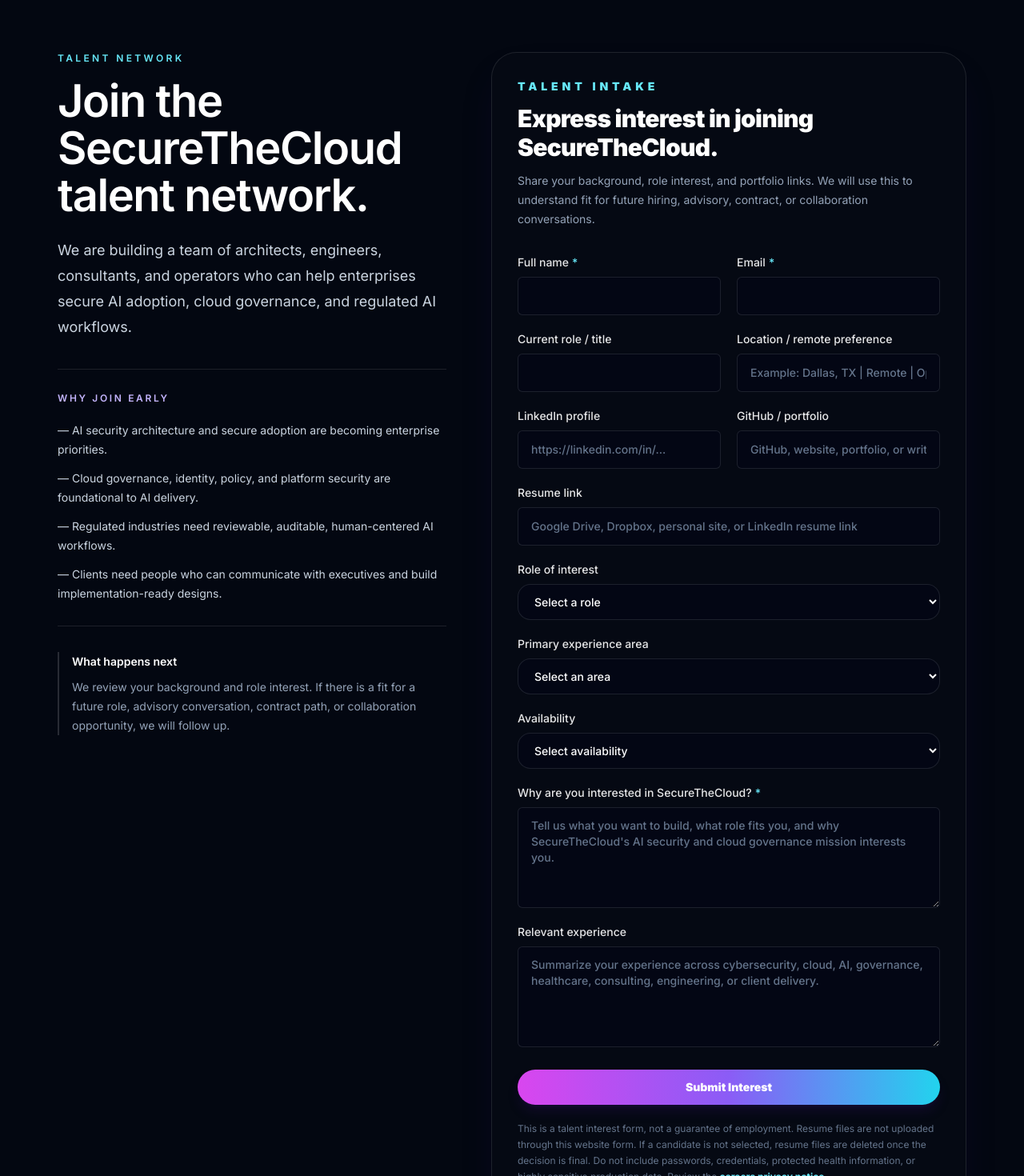
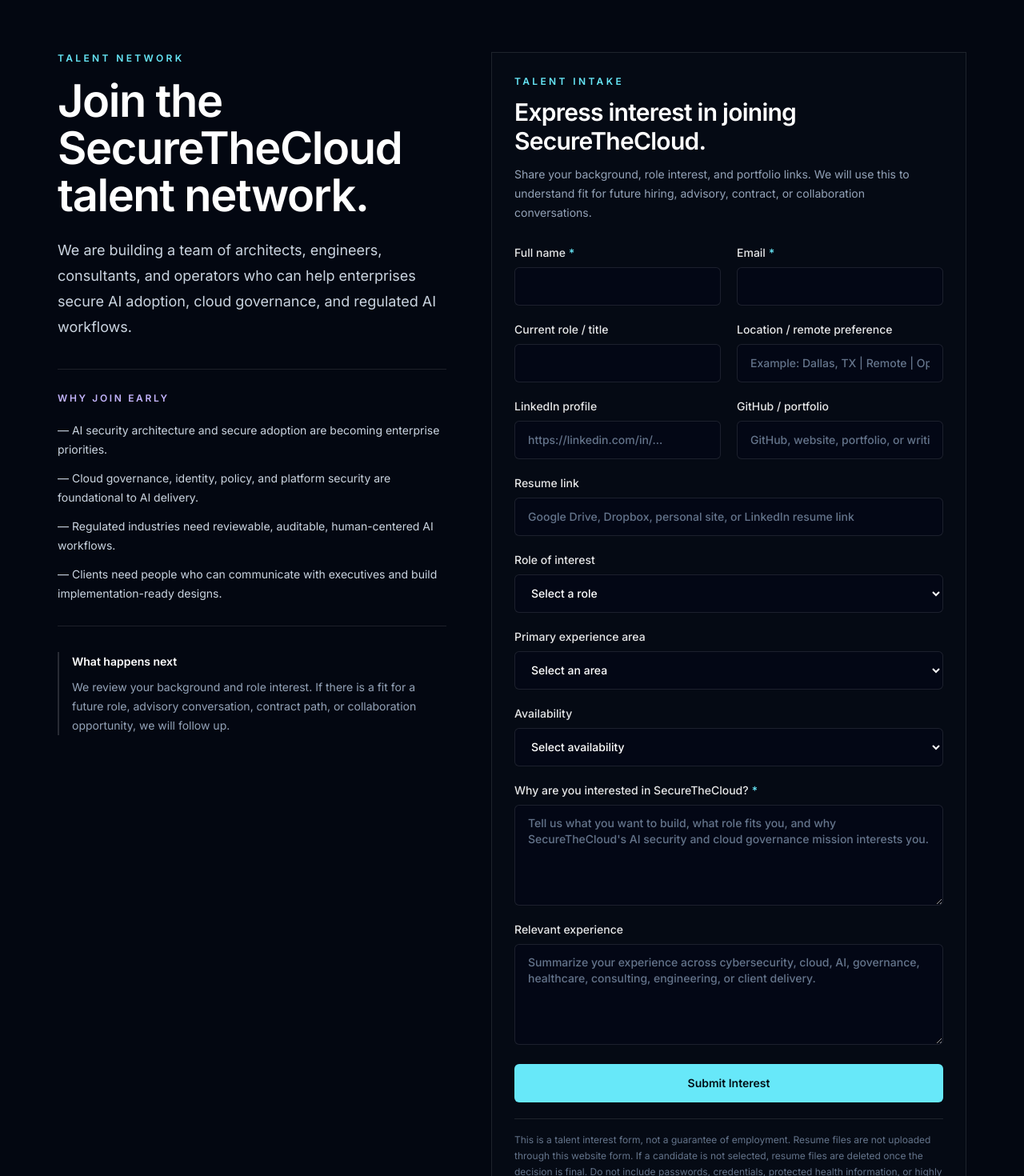
Before and after one commit to S3curethecloud/stc-marketing-site, a Next.js app: page /careers/join in a window 1280 px wide. Shown: the part 120-1590 px from the top of the page at 80% size. Built offline with nearby package versions, Linux system fonts and the light colour scheme.

Commit message:
Align career interest form with restrained enterprise styling

```diff
--- a/components/forms/CareerInterestForm.tsx
+++ b/components/forms/CareerInterestForm.tsx
@@ -14,16 +14,8 @@ type CareerInterestFormProps = {
   defaultRoleSlug?: string;
 };
 
-type FormspreeError = {
-  field?: string;
-  message: string;
-};
-
-type FormspreeResponse = {
-  ok?: boolean;
-  next?: string;
-  errors?: FormspreeError[];
-};
+type FormspreeError = { field?: string; message: string };
+type FormspreeResponse = { ok?: boolean; next?: string; errors?: FormspreeError[] };
 
 const experienceAreas = [
   "AI security architecture",
@@ -54,233 +46,67 @@ export default function CareerInterestForm({
   const [selectedRole, setSelectedRole] = useState("");
 
   useEffect(() => {
-    const roleSlug =
-      defaultRoleSlug ||
-      new URLSearchParams(window.location.search).get("role") ||
-      "";
-
-    const roleTitle =
-      careerRoles.find((role) => role.slug === roleSlug)?.title || "";
-
-    setSelectedRole(roleTitle);
+    const roleSlug = defaultRoleSlug || new URLSearchParams(window.location.search).get("role") || "";
+    setSelectedRole(careerRoles.find((role) => role.slug === roleSlug)?.title || "");
   }, [defaultRoleSlug]);
 
   async function handleSubmit(event: FormEvent<HTMLFormElement>) {
     event.preventDefault();
-
     const form = event.currentTarget;
     const formData = new FormData(form);
-
     setIsSubmitting(true);
     setErrorMessage("");
 
     try {
-      const response = await fetch(action, {
-        method: "POST",
-        headers: {
-          Accept: "application/json",
-        },
-        body: formData,
-      });
-
+      const response = await fetch(action, { method: "POST", headers: { Accept: "application/json" }, body: formData });
       const data = (await response.json().catch(() => ({}))) as FormspreeResponse;
-
       if (!response.ok) {
-        const message =
-          data.errors?.[0]?.message ||
-          "Something went wrong while submitting your interest. Please try again.";
-        setErrorMessage(message);
+        setErrorMessage(data.errors?.[0]?.message || "Something went wrong while submitting your interest. Please try again.");
         setIsSubmitting(false);
         return;
       }
-
       form.reset();
       router.push("/careers/join/success");
     } catch {
-      setErrorMessage(
-        "Network error while submitting your interest. Please try again."
-      );
+      setErrorMessage("Network error while submitting your interest. Please try again.");
       setIsSubmitting(false);
     }
   }
 
+  const selectClassName = "min-h-12 rounded-md border border-white/10 bg-slate-950/60 px-4 py-3 text-white outline-none transition-colors hover:border-white/20 focus-visible:border-cyan-300 focus-visible:ring-2 focus-visible:ring-cyan-300/25";
+
   return (
-    <form
-      aria-label="Career interest form"
-      action={action}
-      method="POST"
-      onSubmit={handleSubmit}
-      className={`rounded-[2rem] border border-white/10 bg-[#060a15]/90 p-6 shadow-2xl shadow-violet-950/20 sm:p-8 ${className}`}
-    >
+    <form aria-label="Career interest form" action={action} method="POST" onSubmit={handleSubmit} className={`border border-white/10 bg-[#060a15]/90 p-5 sm:p-7 ${className}`}>
       <input type="hidden" name="_redirect" value={redirectUrl} />
       <input type="hidden" name="_subject" value="SecureTheCloud career interest" />
       <input type="hidden" name="source" value="securethecloud.dev/careers" />
       <input type="hidden" name="requestType" value="career interest" />
-
-      <label className="hidden">
-        Leave this field empty
-        <input type="text" name="_gotcha" tabIndex={-1} autoComplete="off" />
-      </label>
+      <label className="sr-only">Leave this field empty<input type="text" name="_gotcha" tabIndex={-1} autoComplete="off" /></label>
 
       <div>
-        <p className="text-sm font-black uppercase tracking-[0.35em] text-cyan-300">
-          Talent intake
-        </p>
-        <h2 className="mt-3 text-3xl font-black tracking-tight text-white">
-          Express interest in joining SecureTheCloud.
-        </h2>
-        <p className="mt-3 text-sm leading-6 text-slate-400">
-          Share your background, role interest, and portfolio links. We will use this to understand fit for future hiring, advisory, contract, or collaboration conversations.
-        </p>
+        <p className="text-xs font-semibold uppercase tracking-[0.28em] text-cyan-300">Talent intake</p>
+        <h2 className="mt-3 text-2xl font-semibold tracking-tight text-white sm:text-3xl">Express interest in joining SecureTheCloud.</h2>
+        <p className="mt-3 text-sm leading-6 text-slate-400">Share your background, role interest, and portfolio links. We will use this to understand fit for future hiring, advisory, contract, or collaboration conversations.</p>
       </div>
 
-      <div className="mt-8 grid gap-5">
-        <div className="grid gap-5 sm:grid-cols-2">
-          <InputField
-            label="Full name"
-            name="fullName"
-            required
-            autoComplete="name"
-          />
+      <div className="mt-7 grid gap-5">
+        <div className="grid gap-5 sm:grid-cols-2"><InputField label="Full name" name="fullName" required autoComplete="name" /><InputField label="Email" name="email" type="email" required autoComplete="email" /></div>
+        <div className="grid gap-5 sm:grid-cols-2"><InputField label="Current role / title" name="currentRole" autoComplete="organization-title" /><InputField label="Location / remote preference" name="locationPreference" placeholder="Example: Dallas, TX | Remote | Open to travel" /></div>
+        <div className="grid gap-5 sm:grid-cols-2"><InputField label="LinkedIn profile" name="linkedin" placeholder="https://linkedin.com/in/..." /><InputField label="GitHub / portfolio" name="portfolio" placeholder="GitHub, website, portfolio, or writing link" /></div>
+        <InputField label="Resume link" name="resumeLink" placeholder="Google Drive, Dropbox, personal site, or LinkedIn resume link" />
 
-          <InputField
-            label="Email"
-            name="email"
-            type="email"
-            required
-            autoComplete="email"
-          />
-        </div>
+        <label className="grid gap-2 text-sm font-medium text-white/90"><span>Role of interest</span><select required name="roleInterest" value={selectedRole} onChange={(event) => setSelectedRole(event.target.value)} className={selectClassName}><option value="" disabled>Select a role</option>{careerRoles.map((role) => <option key={role.slug} value={role.title}>{role.title}</option>)}<option value="General talent network">General talent network</option></select></label>
+        <label className="grid gap-2 text-sm font-medium text-white/90"><span>Primary experience area</span><select required name="experienceArea" defaultValue="" className={selectClassName}><option value="" disabled>Select an area</option>{experienceAreas.map((area) => <option key={area} value={area}>{area}</option>)}</select></label>
+        <label className="grid gap-2 text-sm font-medium text-white/90"><span>Availability</span><select required name="availability" defaultValue="" className={selectClassName}><option value="" disabled>Select availability</option>{availability.map((item) => <option key={item} value={item}>{item}</option>)}</select></label>
 
-        <div className="grid gap-5 sm:grid-cols-2">
-          <InputField
-            label="Current role / title"
-            name="currentRole"
-            autoComplete="organization-title"
-          />
+        <TextAreaField label="Why are you interested in SecureTheCloud?" name="interestReason" rows={5} required placeholder="Tell us what you want to build, what role fits you, and why SecureTheCloud's AI security and cloud governance mission interests you." />
+        <TextAreaField label="Relevant experience" name="experienceSummary" rows={5} placeholder="Summarize your experience across cybersecurity, cloud, AI, governance, healthcare, consulting, engineering, or client delivery." />
 
-          <InputField
-            label="Location / remote preference"
-            name="locationPreference"
-            placeholder="Example: Dallas, TX | Remote | Open to travel"
-          />
-        </div>
+        {errorMessage ? <p className="border border-red-400/20 bg-red-500/10 px-4 py-3 text-sm text-red-200">{errorMessage}</p> : null}
 
-        <div className="grid gap-5 sm:grid-cols-2">
-          <InputField
-            label="LinkedIn profile"
-            name="linkedin"
-            placeholder="https://linkedin.com/in/..."
-          />
+        <button type="submit" disabled={isSubmitting} className="mt-1 inline-flex min-h-12 items-center justify-center rounded-md bg-cyan-300 px-6 py-3 text-sm font-semibold text-[#021018] hover:bg-cyan-200 disabled:cursor-not-allowed disabled:opacity-70">{isSubmitting ? "Submitting..." : "Submit Interest"}</button>
 
-          <InputField
-            label="GitHub / portfolio"
-            name="portfolio"
-            placeholder="GitHub, website, portfolio, or writing link"
-          />
-        </div>
-
-        <InputField
-          label="Resume link"
-          name="resumeLink"
-          placeholder="Google Drive, Dropbox, personal site, or LinkedIn resume link"
-        />
-
-        <label className="grid gap-2 text-sm font-medium text-white/90">
-          <span>Role of interest</span>
-          <select
-            required
-            name="roleInterest"
-            value={selectedRole}
-            onChange={(event) => setSelectedRole(event.target.value)}
-            className="rounded-2xl border border-white/10 bg-slate-950/60 px-4 py-3 text-white outline-none transition-colors focus:border-cyan-300"
-          >
-            <option value="" disabled>
-              Select a role
-            </option>
-            {careerRoles.map((role) => (
-              <option key={role.slug} value={role.title}>
-                {role.title}
-              </option>
-            ))}
-            <option value="General talent network">General talent network</option>
-          </select>
-        </label>
-
-        <label className="grid gap-2 text-sm font-medium text-white/90">
-          <span>Primary experience area</span>
-          <select
-            required
-            name="experienceArea"
-            defaultValue=""
-            className="rounded-2xl border border-white/10 bg-slate-950/60 px-4 py-3 text-white outline-none transition-colors focus:border-cyan-300"
-          >
-            <option value="" disabled>
-              Select an area
-            </option>
-            {experienceAreas.map((area) => (
-              <option key={area} value={area}>
-                {area}
-              </option>
-            ))}
-          </select>
-        </label>
-
-        <label className="grid gap-2 text-sm font-medium text-white/90">
-          <span>Availability</span>
-          <select
-            required
-            name="availability"
-            defaultValue=""
-            className="rounded-2xl border border-white/10 bg-slate-950/60 px-4 py-3 text-white outline-none transition-colors focus:border-cyan-300"
-          >
-            <option value="" disabled>
-              Select availability
-            </option>
-            {availability.map((item) => (
-              <option key={item} value={item}>
-                {item}
-              </option>
-            ))}
-          </select>
-        </label>
-
-        <TextAreaField
-          label="Why are you interested in SecureTheCloud?"
-          name="interestReason"
-          rows={5}
-          required
-          placeholder="Tell us what you want to build, what role fits you, and why SecureTheCloud's AI security and cloud governance mission interests you."
-        />
-
-        <TextAreaField
-          label="Relevant experience"
-          name="experienceSummary"
-          rows={5}
-          placeholder="Summarize your experience across cybersecurity, cloud, AI, governance, healthcare, consulting, engineering, or client delivery."
-        />
-
-        {errorMessage ? (
-          <p className="rounded-2xl border border-red-400/20 bg-red-500/10 px-4 py-3 text-sm text-red-200">
-            {errorMessage}
-          </p>
-        ) : null}
-
-        <button
-          type="submit"
-          disabled={isSubmitting}
-          className="mt-2 inline-flex items-center justify-center rounded-full bg-gradient-to-r from-fuchsia-500 via-violet-500 to-cyan-400 px-6 py-3 text-sm font-black text-white shadow-lg shadow-violet-950/30 transition-transform hover:-translate-y-0.5 disabled:cursor-not-allowed disabled:opacity-70"
-        >
-          {isSubmitting ? "Submitting..." : "Submit Interest"}
-        </button>
-
-        <p className="text-xs leading-5 text-slate-500">
-          This is a talent interest form, not a guarantee of employment. Resume files are not uploaded through this website form. If a candidate is not selected, resume files are deleted once the decision is final. Do not include passwords, credentials, protected health information, or highly sensitive production data. Review the{" "}
-          <a href="/careers/privacy" className="font-bold text-cyan-300 hover:text-cyan-200">
-            careers privacy notice
-          </a>
-          .
-        </p>
+        <p className="border-t border-white/10 pt-4 text-xs leading-5 text-slate-500">This is a talent interest form, not a guarantee of employment. Resume files are not uploaded through this website form. If a candidate is not selected, resume files are deleted once the decision is final. Do not include passwords, credentials, protected health information, or highly sensitive production data. Review the <a href="/careers/privacy" className="font-semibold text-cyan-300 hover:text-cyan-200">careers privacy notice</a>.</p>
       </div>
     </form>
   );
```
